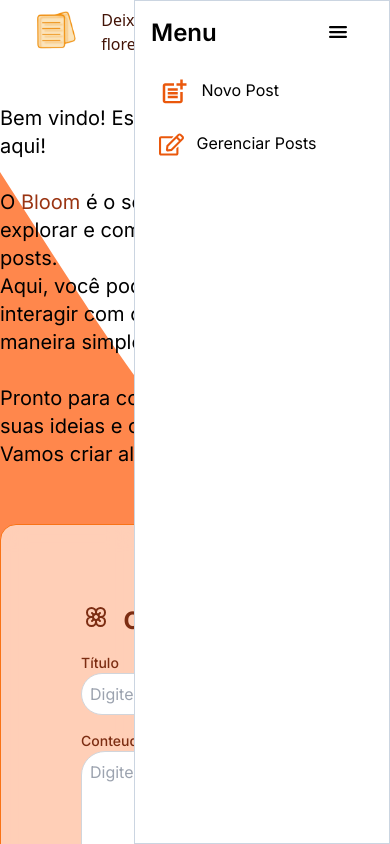
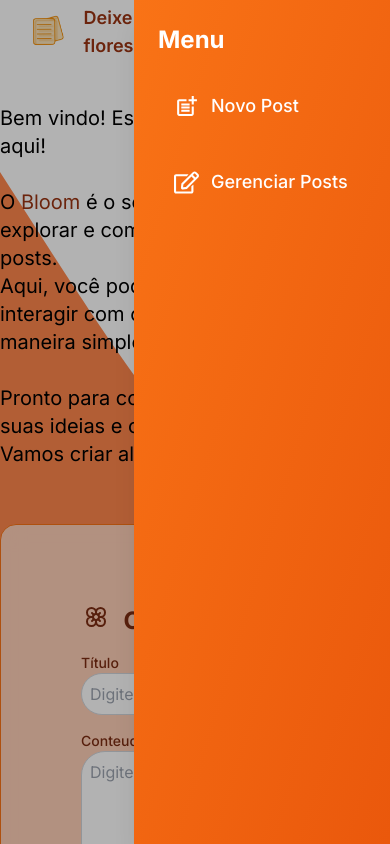
Before and after one commit to MaryChriss/blog-front, a Next.js app: page / in a window 390 px wide. Both pictures are taken after a click on the button 338 px from the left and 32 px from the top of the page. Shown: the top 844 px of the page. Built offline with nearby package versions, Linux system fonts and the light colour scheme; no server answers.

Commit message:
Iniciando responsividade

```diff
--- a/package.json
+++ b/package.json
@@ -16,6 +16,7 @@
     "react-hooks": "^1.0.1",
     "react-icons": "^5.4.0",
     "react-router-dom": "^7.1.1",
+    "react-simple-typewriter": "^5.0.1",
     "yup": "^1.6.1"
   },
   "devDependencies": {
--- a/src/app/posts/[id]/page.jsx
+++ b/src/app/posts/[id]/page.jsx
@@ -49,7 +49,7 @@ export default function PostDetail({ params }) {
 
                 <div>
 
-                <div className="flex justify-start items-start -ml-96">
+                <div className="flex justify-start items-start -ml-10">
                     <FaCircleArrowLeft
                         className=" -ml-96 cursor-pointer text-orange-800 hover:text-orange-700"
                         size={35}
@@ -58,10 +58,10 @@ export default function PostDetail({ params }) {
                 </div>
 
 
-                <div className="mt-72 mb-72">
+                <div className="mt-72 mb-72 ">
 
-                    <div className="p-9 max-w-4xl mx-auto bg-white shadow rounded">
-                        <h1 className="text-3xl font-bold mb-4">{post.titulo}</h1>
+                    <div className="p-10 pr-10  max-w-4xl mx-auto bg-white shadow-2xl rounded-3xl">
+                        <h1 className="text-3xl text-center font-bold mb-4">{post.titulo}</h1>
                         <p className="text-gray-700">{post.body}</p>
                     </div>
                 </div>
--- a/src/components/Logo/Logo.tsx
+++ b/src/components/Logo/Logo.tsx
@@ -2,6 +2,8 @@ import Image from "next/image";
 import Link from "next/link";
 import { useRouter } from "next/navigation";
 import { useEffect, useState } from "react";
+import { Typewriter } from 'react-simple-typewriter';
+
 
 const apiUrl = process.env.NEXT_API_URL;
 interface User {
@@ -12,14 +14,6 @@ interface User {
 export const Logo = () => {
     const router = useRouter();
     const [user, setUser] = useState<User | null>(null);
-
-    useEffect(() => {
-        const savedUser = localStorage.getItem("loginData");
-        if (savedUser) {
-            const parsedUser = JSON.parse(savedUser);
-            setUser({ name: parsedUser.cliente?.nome_cliente, email: parsedUser.email_login });
-        }
-    }, [router]);
 
     return (
         <div className="flex items-center justify-center">
@@ -32,7 +26,17 @@ export const Logo = () => {
             height={100}
             />
         </Link>
-        <h1 className="text-orange-950 font-sans">Deixe sua criatividade florescer.</h1>
+        <h1 className="text-orange-800 text-lg font-semibold">
+            <Typewriter
+                words={["Deixe sua criatividade florescer 🏵️!"]}
+                loop={true}
+                typeSpeed={190}
+                deleteSpeed={180}
+                delaySpeed={1000}
+                cursor
+                cursorStyle="|"
+                />
+            </h1>
         </div>
     );
 };
--- a/src/components/Menu/Menu.tsx
+++ b/src/components/Menu/Menu.tsx
@@ -4,7 +4,7 @@ import Link from 'next/link';
 import { useRouter } from 'next/navigation';
 import React, { useEffect, useState } from 'react';
 import { BiLogOut } from 'react-icons/bi';
-import { FaRegEdit, FaUser, FaUserEdit } from 'react-icons/fa';
+import { FaRegEdit } from 'react-icons/fa';
 import { IoMenu } from 'react-icons/io5';
 import { MdOutlinePostAdd } from 'react-icons/md';
 
@@ -26,37 +26,69 @@ export const SideMenu = () => {
         router.push("/");
     };
 
-    const toggleMenu = () => setIsOpen(!isOpen);
+    const toggleMenu = () => setIsOpen((prev) => !prev);
 
     return (
-        <div className="flex justify-end items-center h-screen z-50 ">
+        <div className="relative z-50">
+            {/* Botão do menu com z-index mais alto */}
             <button
                 onClick={toggleMenu}
-                className="text-2xl p-2 m-4 text-black z-50">
+                className="text-3xl p-3 m-4 text-white bg-orange-500 rounded-full shadow-lg hover:bg-orange-600 focus:outline-none z-[100]"
+            >
                 <IoMenu />
             </button>
 
+            {/* Overlay que fecha o menu */}
+            {isOpen && (
+                <div
+                    className="fixed inset-0 bg-black bg-opacity-30 z-40"
+                    onClick={() => setIsOpen(false)}
+                ></div>
+            )}
+
+            {/* Menu lateral */}
             <div
-                className={`fixed top-0 right-0 h-full bg-white text-white border-slate-300 border transition-all duration-300 ease-in-out
-                ${isOpen ? 'w-64' : 'w-0 overflow-hidden'}`}
+                className={`fixed top-0 right-0 h-full bg-gradient-to-br from-orange-500 to-orange-600 text-white shadow-xl transition-all duration-300 ease-in-out
+                ${isOpen ? "w-64" : "w-0 overflow-hidden"} z-50`}
             >
-                <div className="p-4 flex flex-col h-full">
-                    <h2 className="text-2xl text-black font-semibold mb-6 font-raleway">Menu</h2>
-                    <ul className="space-y-4 flex-grow">
+                <div className="p-6 flex flex-col h-full">
+                    <h2 className="text-2xl font-bold mb-6">Menu</h2>
+                    <ul className="space-y-6">
                         <li>
-                            <Link href="/" className="block px-2 py-1 rounded-full font-itim text-black hover:bg-orange-100">
-                                <MdOutlinePostAdd  size={30} className="inline-block mr-2 text-orange-600" /> Novo Post
+                            <Link
+                                href="/"
+                                onClick={() => setIsOpen(false)} // Fecha o menu ao clicar
+                                className="flex items-center text-lg font-medium hover:bg-white hover:text-orange-600 rounded-lg px-4 py-3 transition duration-200"
+                            >
+                                <MdOutlinePostAdd size={25} className="mr-3" />
+                                Novo Post
                             </Link>
                         </li>
-
                         <li>
-                            <Link href="/gerenciar-posts" className="block px-2 py-1 rounded-full font-itim text-black hover:bg-orange-100">
-                            <FaRegEdit size={25} className="inline-block mr-2 text-orange-600" /> Gerenciar Posts
+                            <Link
+                                href="/gerenciar-posts"
+                                onClick={() => setIsOpen(false)} // Fecha o menu ao clicar
+                                className="flex items-center text-lg font-medium hover:bg-white hover:text-orange-600 rounded-lg px-4 py-3 transition duration-200"
+                            >
+                                <FaRegEdit size={25} className="mr-3" />
+                                Gerenciar Posts
                             </Link>
                         </li>
-
                     </ul>
-
+                    <div className="mt-auto">
+                        {isLoggedIn && (
+                            <button
+                                onClick={() => {
+                                    handleLogout();
+                                    setIsOpen(false); // Fecha o menu ao deslogar
+                                }}
+                                className="flex items-center text-lg font-medium hover:bg-white hover:text-orange-600 rounded-lg px-4 py-3 transition duration-200"
+                            >
+                                <BiLogOut size={25} className="mr-3" />
+                                Logout
+                            </button>
+                        )}
+                    </div>
                 </div>
             </div>
         </div>
```
Also changed, not shown: src/app/gerenciar-posts/page.tsx (+47 -23 lines), 2 other files (tests, documents, lock files or other folders).
